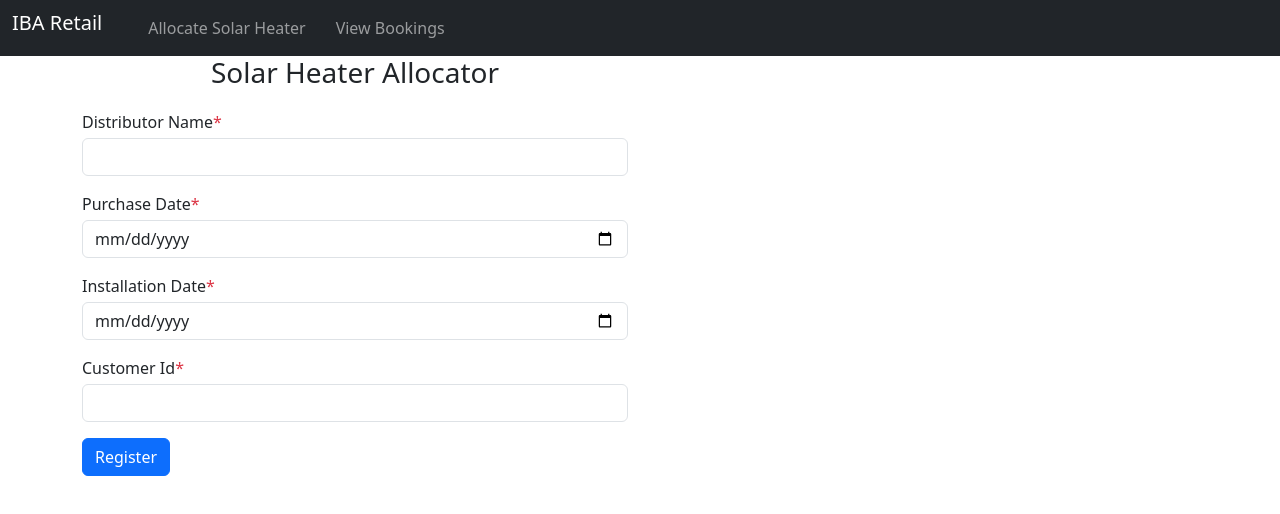
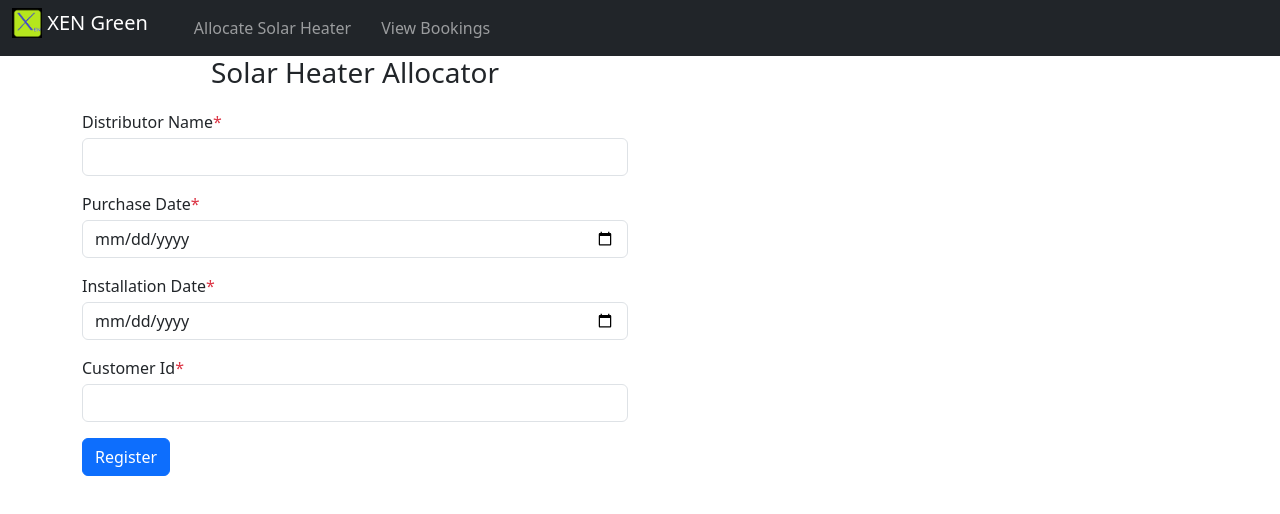
Before and after one commit to BhosalePratik/solar-alcon, an Angular app in the folder UI/: page /allocate in a window 1280 px wide. Shown: the top 514 px of the page. Built offline with nearby package versions, Linux system fonts and the light colour scheme.

Commit message:
UI navbar logo update

```diff
--- a/UI/src/app/app.component.html
+++ b/UI/src/app/app.component.html
@@ -2,7 +2,10 @@
   <div class="container-fluid">
     <div class="grp">
       <div class="navbar-header">
-        <a class="navbar-brand" href="#">IBA Retail</a>
+        <a class="navbar-brand" href="#">
+          <img src="../assets/pictures/xen logo.png" width="30" height="30" class="d-inline-block align-top">
+          XEN Green
+        </a>
       </div>
       <div>
         <ul class="navbar-nav">
```
Also changed, not shown: UI/src/assets/pictures/xen logo.png (added).
